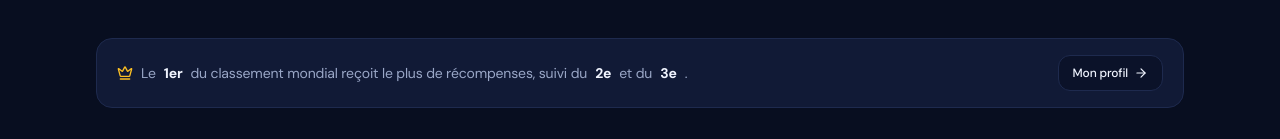
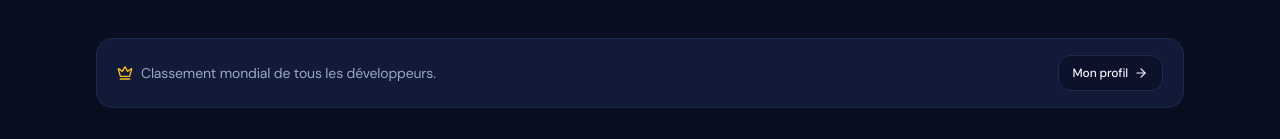
Before and after one commit to m62520363-blip/teranga-labs, a Next.js app: page /en/classement in a window 1280 px wide. Shown: the part 377-516 px from the top of the page. Built offline with nearby package versions, Linux system fonts and the light colour scheme; no server answers.

Commit message:
fix(classement): retirer le texte sur les recompenses 1er/2e/3e

```diff
--- a/app/[locale]/classement/page.tsx
+++ b/app/[locale]/classement/page.tsx
@@ -231,7 +231,7 @@ export default async function ClassementPage() {
           <div className="flex flex-wrap items-center justify-between gap-3 rounded-2xl border border-hairline bg-card px-5 py-4">
             <p className="inline-flex items-center gap-2 text-sm text-muted-foreground">
               <Crown className="size-4 text-warning" aria-hidden="true" />
-              Le <strong className="text-foreground">1er</strong> du classement mondial reçoit le plus de récompenses, suivi du <strong className="text-foreground">2e</strong> et du <strong className="text-foreground">3e</strong>.
+              Classement mondial de tous les développeurs.
             </p>
             <Link
               href="/dashboard?tab=profil"
```
